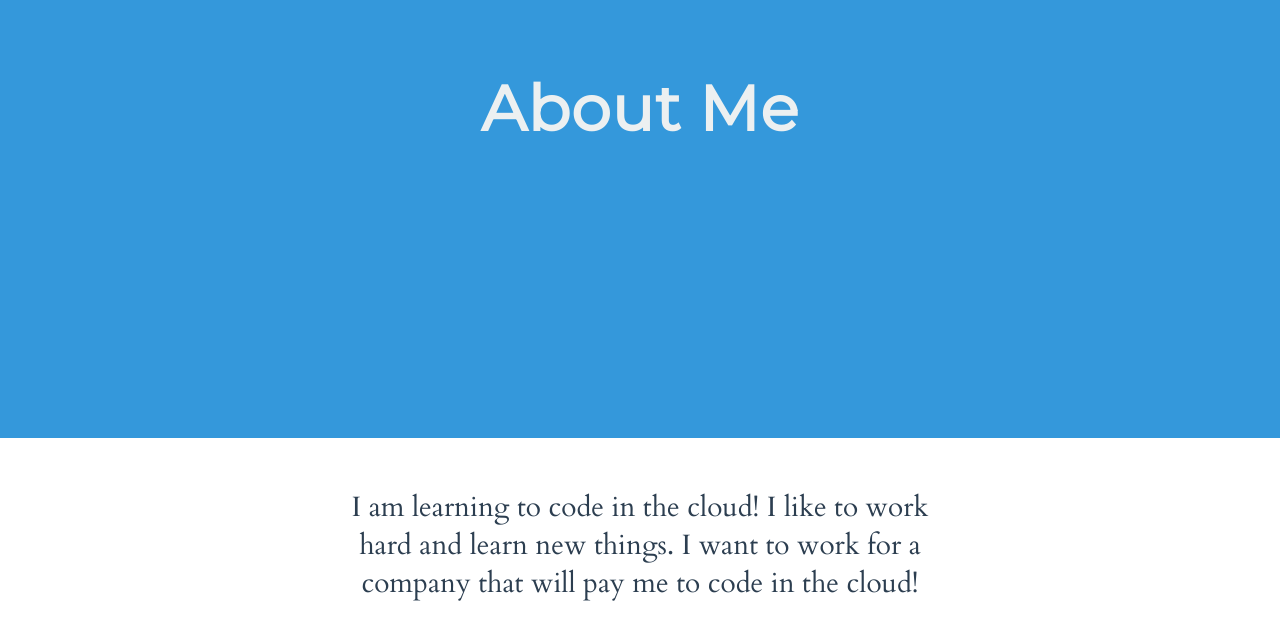
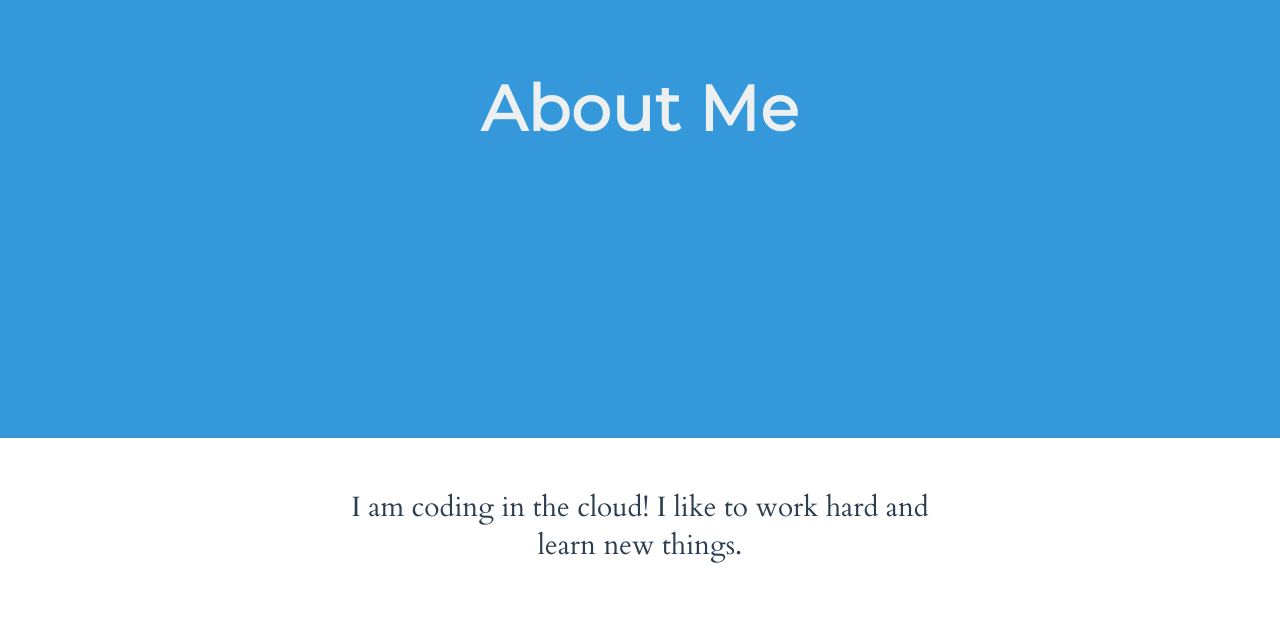
Before and after one commit to mcrolly/my-portforlio, a plain HTML site: page index.html in a window 1280 px wide. Shown: the part 1670-2310 px from the top of the page. Drawn offline with Linux system fonts and the light colour scheme.

```diff
--- a/index.html
+++ b/index.html
@@ -116,8 +116,7 @@
 
     <section class="section section--alignCentered section--description">
       <p class="color--darkgrey section__description">
-        I am learning to code in the cloud! I like to work hard and learn new things.
-        I want to work for a company that will pay me to code in the cloud!
+        I am coding in the cloud! I like to work hard and learn new things.
       </p>
 
     <div class="background--skyBlue modal--closed">
```
